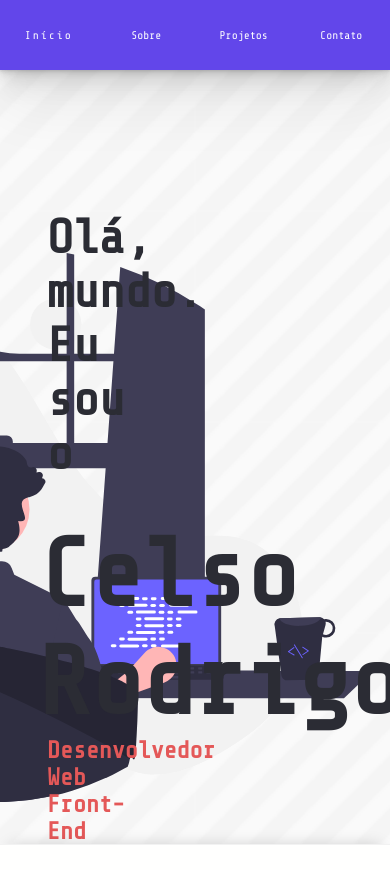
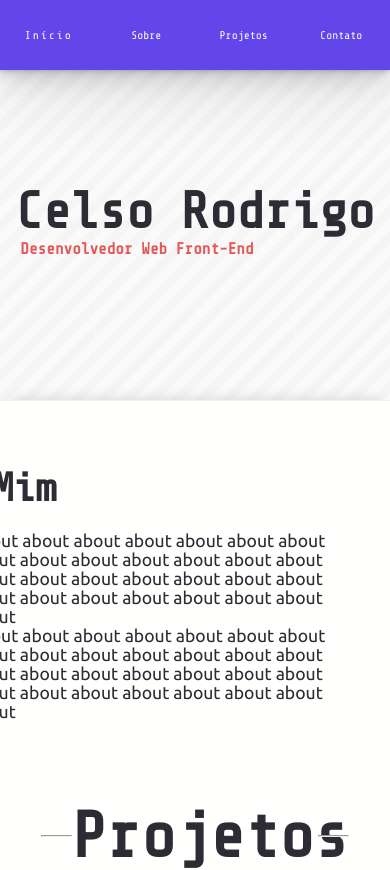
Before and after one commit to celso-rodrigo/celso-rodrigo.github.io, a React (Create React App) app: page / in a window 390 px wide. Shown: the top 870 px of the page. Built offline with nearby package versions, Linux system fonts and the light colour scheme.

Commit message:
Deixado o hero responsivo.

```diff
--- a/src/components/Hero.js
+++ b/src/components/Hero.js
@@ -11,7 +11,7 @@ function Hero() {
           <h2>Eu sou o</h2>
         </div>
         <div>
-          <h1>Celso Rodrigo!</h1>
+          <h1>Celso Rodrigo</h1>
           <h3>Desenvolvedor Web Front-End</h3>
         </div>
       </div>
--- a/src/styles/hero.css
+++ b/src/styles/hero.css
@@ -1,5 +1,5 @@
 .hero {
-  min-height: 100vh;
+  height: 100vh;
 	width: 100vw;
   position: relative;
   background-image: url("../images/heroBg.png");
@@ -12,15 +12,16 @@
 	position: absolute;
 	bottom: 5%;
 	right: 5%;
-	height: 65%;
+	width: 45%;
+	max-width: 1000px;
 }
 
 .hero-text {
 	position: absolute;
 	top: 25%;
-	left: 10%;
+	left: 15%;
 	height: 35%;
-	width: 30%;
+	width: 40%;
 	display: flex;
 	flex-direction: column;
 	gap: 40px;
@@ -37,15 +38,82 @@
 
 .hero-text h3 {
 	font-size: 1.5rem;
-	padding-left: 8px;
+	padding-left: 10px;
 	color: var(--color-5);
 }
 
-@media screen and (max-width: 1024px) {}
+@media screen and (max-width: 1024px) {
+	.hero {
+		display: flex;
+		flex-direction: column-reverse;
+		justify-content: space-evenly;
+		align-items: center;
+	}
 
+	.hero-img {
+		position: relative;
+		width: 50%;
+	}
+
+	.hero-text {
+		position: relative;
+		width: 100%;
+		top: 0;
+		left: 0;
+		display: flex;
+		justify-content: flex-end;
+		align-items: center;
+	}
+
+	.hero-text h1 {
+		font-size: 5rem;
+	}
+
+	.hero-text h2 {
+		display: none;
+	}
+
+	.hero-text h3 {
+		font-size: 1.5rem;
+		padding-left: 12px;
+	}
+}
 
 @media screen and (max-width: 601px) {
+	.hero {
+		display: flex;
+		height: 400px;
+	}
+
+	.hero-img {
+		display: none;
+	}
+
+	.hero-text {
+		display: flex;
+		justify-content: center;
+		align-items: center;
+		width: 100%;
+		height: 100%;
+	}
+
+	.hero-text h1 {
+		font-size: 3.2rem;
+	}
+
+	.hero-text h3 {
+		padding-left: 5px;
+		font-size: 1rem;
+	}
 }
 
 @media screen and (max-width: 360px) {
+	.hero-text h1 {
+		font-size: 2rem;
+	}
+
+	.hero-text h3 {
+		padding-left: 5px;
+		font-size: 0.7rem;
+	}
 }
```
